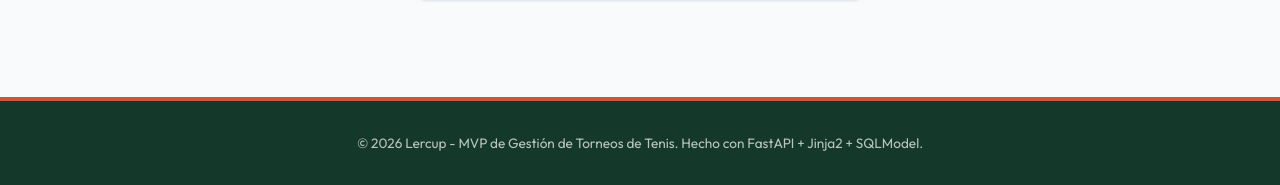
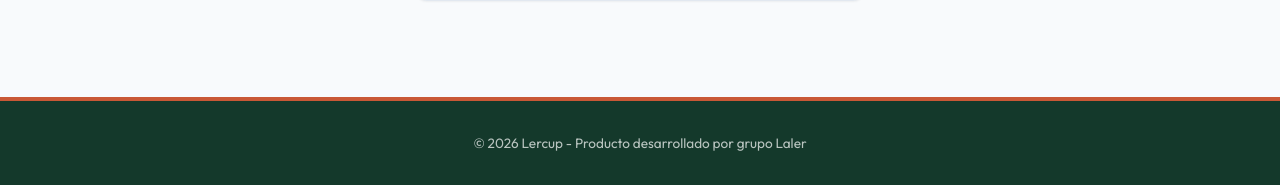
Before and after one commit to gabustos756/Lercup, a FastAPI app: page /auth/register in a window 1280 px wide. Shown: the part 764-949 px from the top of the page. Run offline with FastAPI, Linux system fonts and the light colour scheme.

Commit message:
cambio footer

```diff
--- a/app/templates/base.html
+++ b/app/templates/base.html
@@ -64,7 +64,7 @@
 
     <!-- Footer -->
     <footer>
-        <p>&copy; 2026 Lercup - MVP de Gestión de Torneos de Tenis. Hecho con FastAPI + Jinja2 + SQLModel.</p>
+        <p>&copy; 2026 Lercup - Producto desarrollado por grupo Laler</p>
     </footer>
 
     <!-- Static Script -->
```
